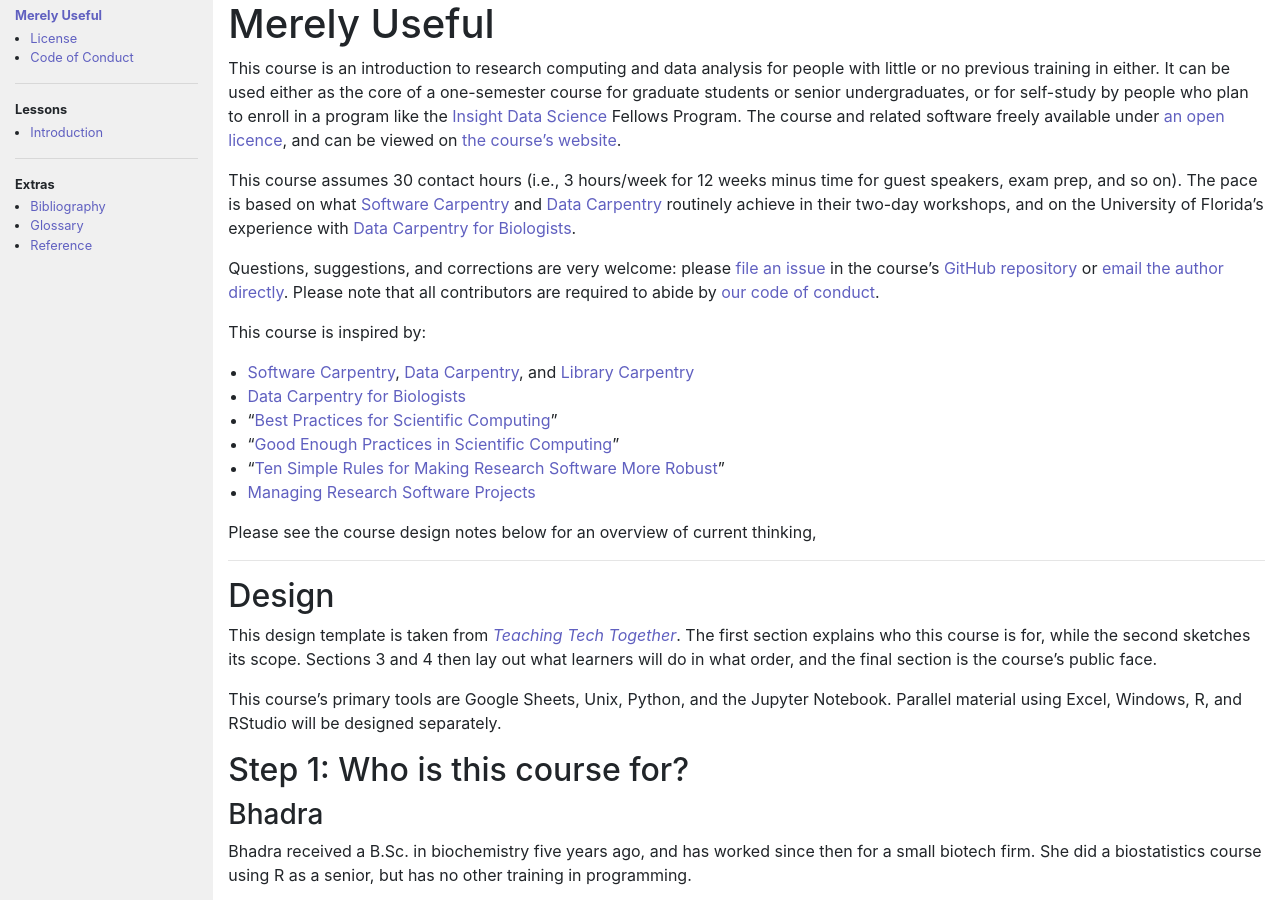
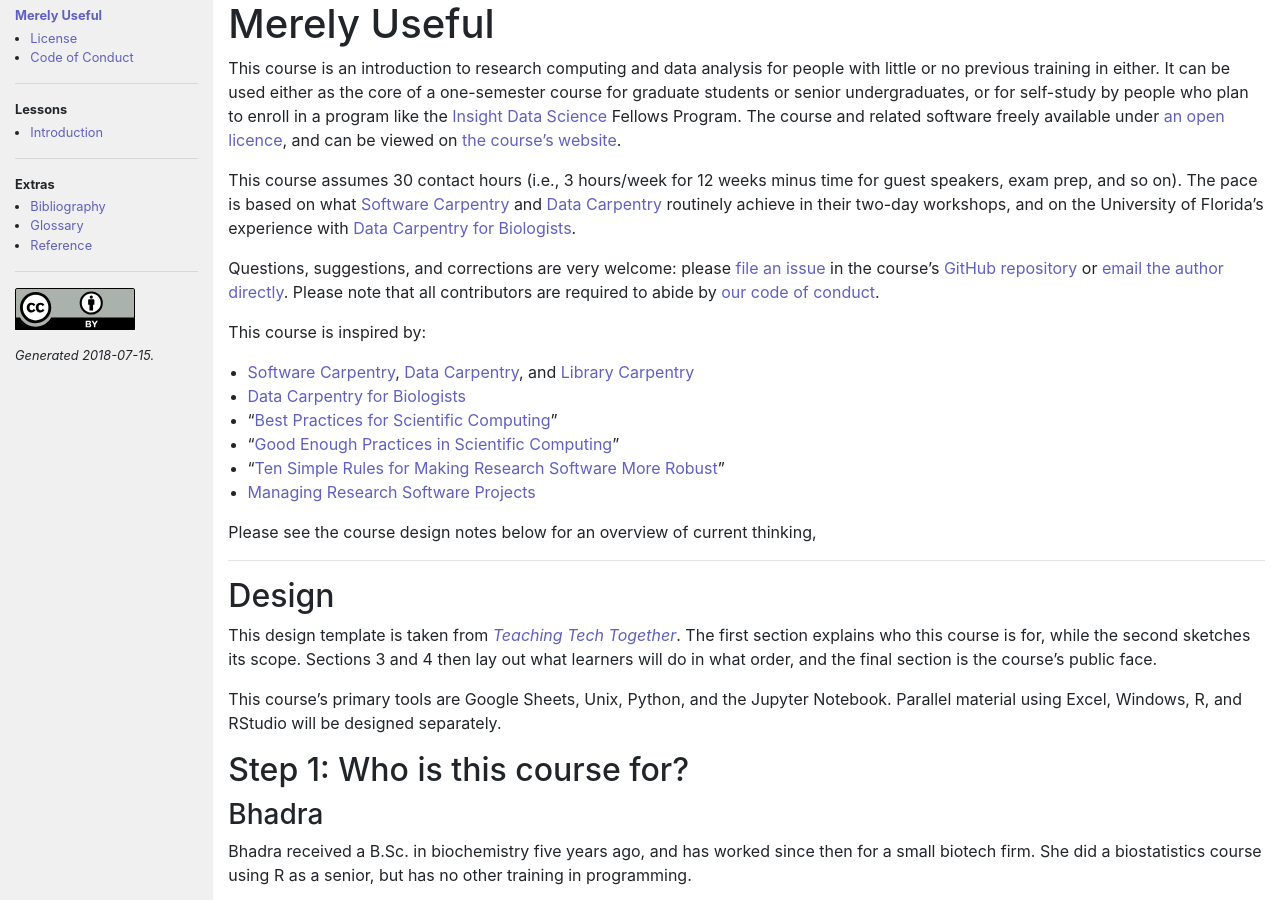
Before and after one commit to Carreau/one-extra-fact, a Jekyll site: the page built from README.md, in a window 1280 px wide and 900 px high. Built offline with Jekyll 4.4.1, drawn with Linux system fonts in a browser that asks for light colours.

Commit message:
Adding CC-BY

```diff
--- a/_includes/toc.html
+++ b/_includes/toc.html
@@ -5,4 +5,11 @@
   {% include toc-section.html title="Lessons" toc=site.toc.lessons coll=site.lessons %}
   <hr/>
   {% include toc-section.html title="Extras" toc=site.toc.extras coll=site.extras %}
+  <hr/>
+  <p>
+    <a href="{{'/license/'|relative_url}}"><img src="{{'/files/cc-by.svg'|relative_url}}" alt="CC-BY License" /></a>
+  </p>
+  <p>
+    <em>Generated {{site.time|date: '%Y-%m-%d'}}.</em>
+  </p>
 </nav>
```
Also changed, not shown: files/cc-by.svg (added).
